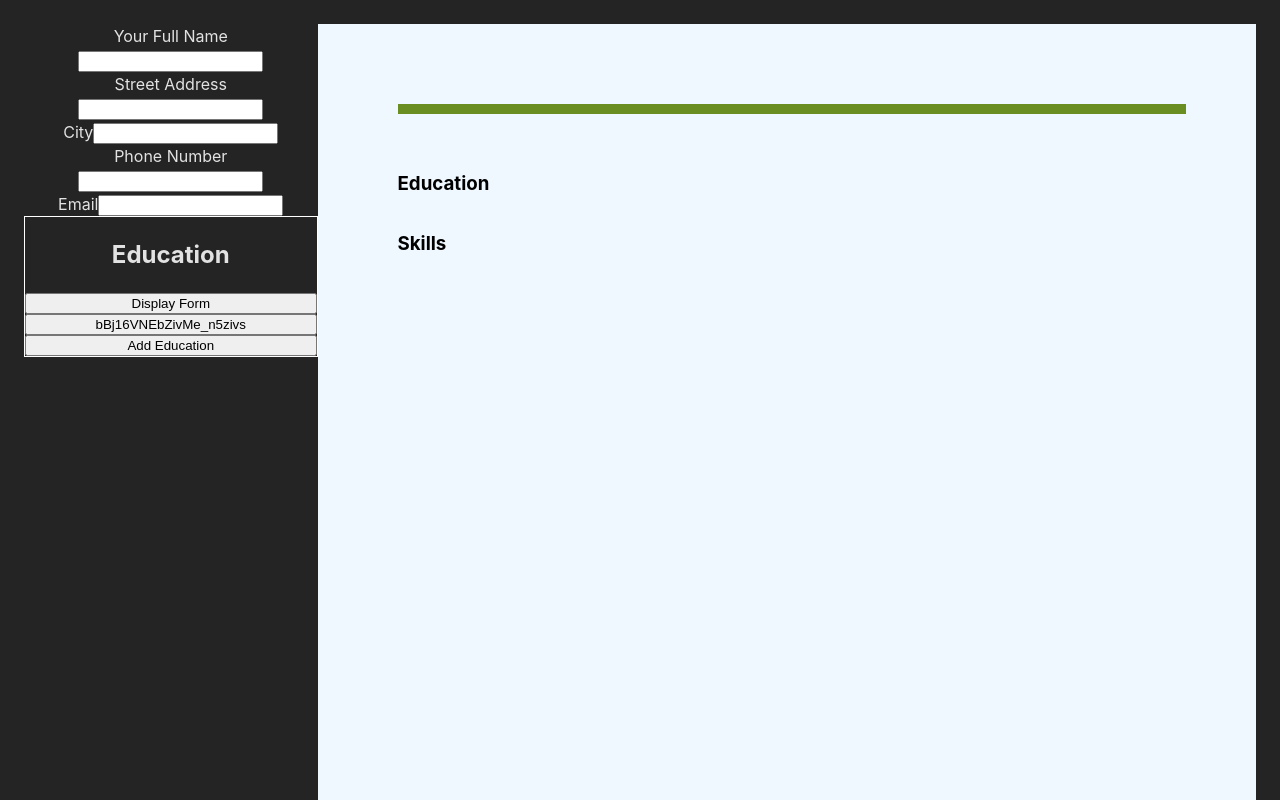
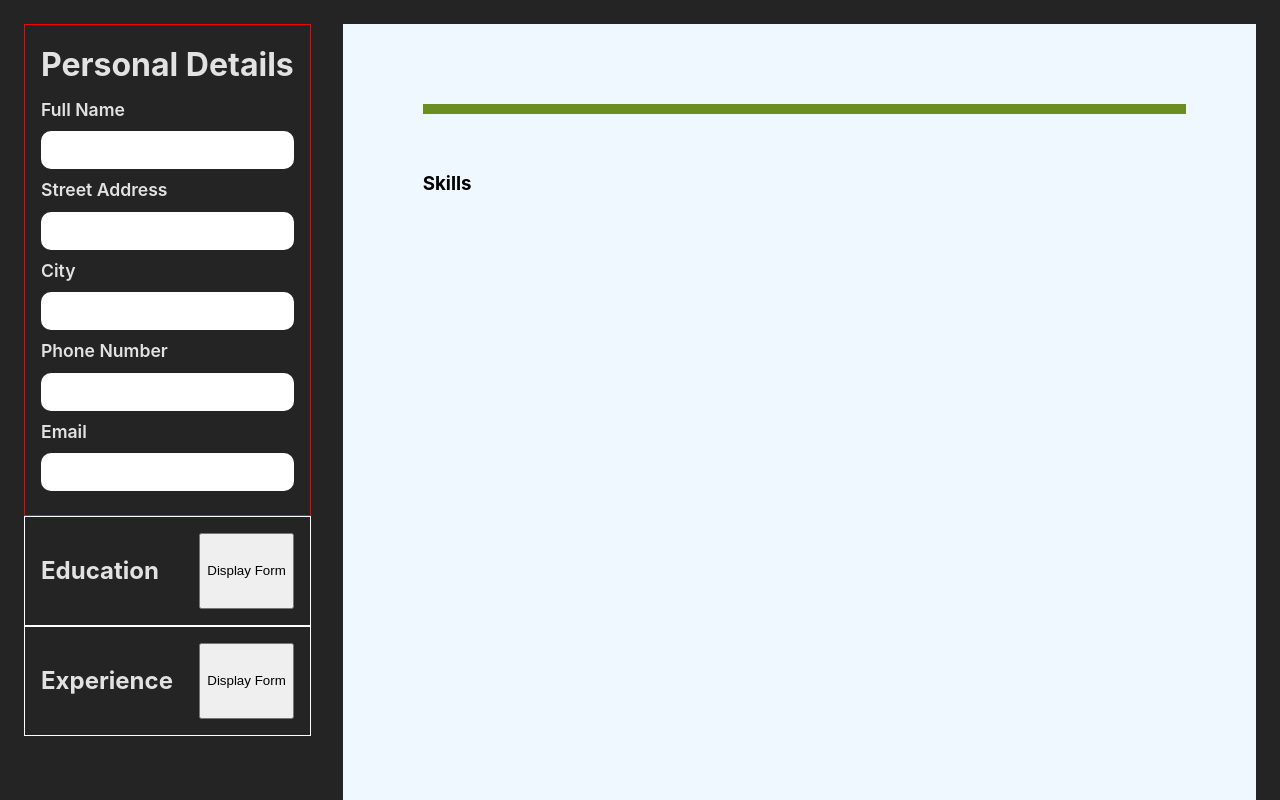
Before and after one commit to rzho17/react-cv-app, a React (Vite) app: page / in a window 1280 px wide. Shown: the top 800 px of the page. Built offline with nearby package versions, Linux system fonts and the light colour scheme.

Commit message:
Added logic/styles to determine type of education container

```diff
--- a/src/App.jsx
+++ b/src/App.jsx
@@ -55,34 +55,35 @@ function App() {
   // ]);
 
   const [educationData, setEducationData] = useState([]);
+  const [experienceData, setExperienceData] = useState([]);
+  // useEffect(() => {
+  //   setEducationData((prevData) => {
+  //     if (prevData.length === 0) {
+  //       return [
+  //         {
+  //           type: "Education",
+  //           date: "",
+  //           location: "",
+  //           place: "",
+  //           title: "",
+  //           id: nanoid(),
+  //           info: "",
+  //         },
+  //       ];
+  //     }
+  //     return prevData;
+  //   });
+  // }),
+  //   [];
 
-  useEffect(() => {
-    setEducationData((prevData) => {
-      if (prevData.length === 0) {
-        return [
-          {
-            type: "Education",
-            date: "",
-            location: "",
-            place: "",
-            title: "",
-            id: nanoid(),
-            info: "",
-          },
-        ];
-      }
-      return prevData;
-    });
-  }),
-    [];
-  const [experienceData, setExperienceData] = useState({
-    type: "",
-    date: "",
-    location: "",
-    place: "",
-    title: "",
-    info: "",
-  });
+  // const [experienceData, setExperienceData] = useState({
+  //   type: "",
+  //   date: "",
+  //   location: "",
+  //   place: "",
+  //   title: "",
+  //   info: "",
+  // });
 
   function handleChange(evt) {
     setPersonalFormData((prevData) => {
@@ -93,8 +94,10 @@ function App() {
     });
   }
 
-  function handleEducation(evt) {
-    setEducationData((prevData) => {
+  function handleEducation(evt, condition) {
+    const setFunc = condition ? setEducationData : setExperienceData;
+    console.log(experienceData);
+    setFunc((prevData) => {
       const lastIndex = prevData.length - 1;
 
       const newData = [...prevData];
@@ -108,8 +111,9 @@ function App() {
     });
   }
 
-  function cancelChanges() {
-    setEducationData((prevData) => {
+  function cancelChanges(cancelCondition) {
+    const setFunc = cancelCondition ? setEducationData : setExperienceData;
+    setFunc((prevData) => {
       const lastIndex = prevData.length - 1;
 
       const newData = [...prevData].splice(0, lastIndex);
@@ -119,28 +123,20 @@ function App() {
   }
 
   const [oldEducation, setOldEducation] = useState([]);
-  function cancelEdit(data) {
-    // setOldEducation(educationData);
-    // console.log(educationData);
+  const [oldExperience, setOldExperience] = useState([]);
+
+  function cancelEdit(condition) {
     console.log(oldEducation);
-    setEducationData(oldEducation);
-    // setEducationData()
-    // setEducationData(educationData);
-    // console.log(data);
-    // setEducationData((prevData) => {
-    //   const lastIndex = prevData.length - 1;
-    //   const newData = [...prevData];
-    //   const currentData = data[0];
-    //   const currentId = data[0].id;
-    //   console.log(prevData);
-    //   // console.log("the current data");
-    //   // console.log(currentData);
-    //   // console.log(prevData[0].id);
-    //   if (prevData[0].id === currentId) {
-    //     console.log("the current data");
-    //     console.log(currentData);
-    //     return [newData, currentData];
-    //   }
+
+    // setEducationData(oldEducation);
+    // setFunc(data);
+
+    if (condition) {
+      setEducationData(oldEducation);
+    } else {
+      setExperienceData(oldExperience);
+    }
+
     //   //find the current index that is being edited
     //   //save the current index in a value
     //   //when the cancel button is pressed put the current value into the current index
@@ -149,7 +145,16 @@ function App() {
     // });
   }
 
-  function addEducation() {
+  function deleteItem(obj, condition) {
+    console.log(obj);
+    const setFunc = condition ? setEducationData : setExperienceData;
+    setFunc((prevData) => {
+      return prevData.filter((item) => item.id !== obj[0].id);
+    });
+  }
+
+  function addEducation(condition) {
+    const setFunc = condition ? setEducationData : setExperienceData;
     const test = {
       date: "",
       location: "",
@@ -158,20 +163,18 @@ function App() {
       id: nanoid(),
       info: "",
     };
-    setEducationData((prevData) => {
+    setFunc((prevData) => {
       return [...prevData, test];
     });
   }
 
-  //opens the selected education
-  //opens up a form
-  //form entered will change the selected education
-
-  function updateEducation(evt, data) {
+  function updateEducation(evt, data, condition) {
     //my thought is i need the state to change so i re render the education form
     // const filtered = educationData.filter((item) => item.id === data.id);
     // console.log(educationData.filter((data) => data.id === id));
     // console.log(filtered);
+
+    const setFunc = condition ? setEducationData : setExperienceData;
 
     console.log("he is the data!");
     console.log(data);
@@ -179,19 +182,7 @@ function App() {
 
     const { name, value } = evt.target;
 
-    setEducationData((prevData) => {
-      // setOldEducation(prevData);
-
-      // setOldEducation((oldData) => {
-      //   return oldData.map((oldItem) => {
-      //     if (oldItem.id === data[0].id) {
-      //       console.log("i have been updated");
-      //       return data[0];
-      //     }
-      //     return oldItem;
-      //   });
-      // });
-
+    setFunc((prevData) => {
       return prevData.map((item) => {
         // console.log(value);
         if (item.id === data[0].id) {
@@ -217,6 +208,9 @@ function App() {
         cancelChanges={cancelChanges}
         cancelEdit={cancelEdit}
         setOldEducation={setOldEducation}
+        deleteItem={deleteItem}
+        experienceData={experienceData}
+        setOldExperience={setOldExperience}
       />
       <Cv
         personalFormData={personalFormData}
--- a/src/components/Cv.jsx
+++ b/src/components/Cv.jsx
@@ -24,10 +24,16 @@ export default function Cv({
 
       <Header personalFormData={personalFormData} />
 
+      {educationData.length >= 1 ? <h3>Education</h3> : null}
+
       {educationData.map((data) => {
-        return (
-          <Experience key={nanoid()} cvTitle={data.type} educationData={data} />
-        );
+        return <Experience key={nanoid()} educationData={data} />;
+      })}
+
+      {experienceData.length >= 1 ? <h3>Experience</h3> : null}
+      {experienceData.map((data) => {
+        console.log(data);
+        return <Experience key={nanoid()} educationData={data} />;
       })}
 
       {/* <Experience cvTitle={"Education"} educationData={educationData} /> */}
--- a/src/components/EducationContainer.jsx
+++ b/src/components/EducationContainer.jsx
@@ -13,8 +13,11 @@ export default function EducationContainer({
   cancelChanges,
   cancelEdit,
   setOldEducation,
+  deleteItem,
+  setCondition,
 }) {
   const [display, setDisplay] = useState(false);
+  const [experienceDisplay, setExperienceDisplay] = useState(false);
 
   //changes display to hide or show education form
   function changeDisplay() {
@@ -24,9 +27,16 @@ export default function EducationContainer({
       return !prev;
     });
   }
+  function changeExperienceDisplay() {
+    // console.log(display);
+    setExperienceDisplay((prev) => {
+      //   console.log(educationData);
+      return !prev;
+    });
+  }
 
   function addNewEducation() {
-    addEducation();
+    addEducation(setCondition);
     changeDisplay();
   }
 
@@ -34,35 +44,54 @@ export default function EducationContainer({
     console.log("here is the data before cancel");
     console.log(educationData);
     changeDisplay();
-    cancelChanges();
+    cancelChanges(setCondition);
     console.log("after cancel");
     console.log(educationData);
   }
 
   return (
     <div className="educationContainer">
-      <h2>Education</h2>
+      <div className="education--header">
+        <h2>{setCondition ? "Education" : "Experience"}</h2>
 
-      {!display && <Button func={changeDisplay} text={"Display Form"} />}
+        {<Button func={changeExperienceDisplay} text={"Display Form"} />}
+      </div>
+
+      {/* displays section  */}
+      {experienceDisplay && (
+        <div className="education--experience">
+          {/* displays list of experience only on the add section */}
+          {!display && (
             <DisplayExperience
               data={educationData}
               updateEducation={updateEducation}
               cancelEdit={cancelEdit}
               setOldEducation={setOldEducation}
+              deleteItem={deleteItem}
+              setCondition={setCondition}
             />
+          )}
           {/* displays form if button is clicked */}
           {display && (
             <EducationForm
               educationData={educationData}
               handleEducation={handleEducation}
               addEducation={addEducation}
+              condition={setCondition}
             />
           )}
 
-      {!display && <Button func={addNewEducation} text={"Add Education"} />}
+          {!display && (
+            <Button
+              func={addNewEducation}
+              text={setCondition ? "Add Education" : "Add Experience"}
+            />
+          )}
 
           {display ? <Button func={cancel} text={"Cancel"} /> : null}
           {display ? <Button func={changeDisplay} text={"Save"} /> : null}
         </div>
+      )}
+    </div>
   );
 }
--- a/src/components/Experience.jsx
+++ b/src/components/Experience.jsx
@@ -4,6 +4,7 @@ export default function Experience({ cvTitle, educationData }) {
   return (
     <>
       {cvTitle && <h3 className="cv--description--title">{cvTitle}</h3>}
+
       <div className="cv--education--container">
         <div className="cv--date">
           <p className="cv--year">{educationData.date}</p>
@@ -12,7 +13,9 @@ export default function Experience({ cvTitle, educationData }) {
         <div className="cv--info">
           <p className="cv--company">{educationData.place}</p>
           <p className="cv--job-info">{educationData.title}</p>
-          {educationData.info && <p>{educationData.info}</p>}
+          {educationData.info && (
+            <p className="cv--job-description">{educationData.info}</p>
+          )}
         </div>
       </div>
     </>
--- a/src/components/Form.jsx
+++ b/src/components/Form.jsx
@@ -14,6 +14,9 @@ export default function Form({
   cancelChanges,
   cancelEdit,
   setOldEducation,
+  deleteItem,
+  experienceData,
+  setOldExperience,
 }) {
   return (
     <div className="form--container">
@@ -31,6 +34,20 @@ export default function Form({
         cancelChanges={cancelChanges}
         cancelEdit={cancelEdit}
         setOldEducation={setOldEducation}
+        deleteItem={deleteItem}
+        setCondition={true}
+      />
+
+      <EducationContainer
+        educationData={experienceData}
+        handleEducation={handleEducation}
+        addEducation={addEducation}
+        updateEducation={updateEducation}
+        cancelChanges={cancelChanges}
+        cancelEdit={cancelEdit}
+        setOldEducation={setOldExperience}
+        deleteItem={deleteItem}
+        setCondition={false}
       />
 
       {/* <Button text={"asdfasd"} /> */}
--- a/src/components/HeaderForm.jsx
+++ b/src/components/HeaderForm.jsx
@@ -1,9 +1,12 @@
+import "../styles/HeaderForm.css";
+
 export default function HeaderForm({ formData, handleChange }) {
   return (
     //takes form info for the header section
     <form action="" className="form--personal">
+      <h2 className="form--header">Personal Details</h2>
       <div className="form--name">
-        <label htmlFor="fullName">Your Full Name</label>
+        <label htmlFor="fullName">Full Name</label>
         <input
           id="fullName"
           type="text"
--- a/src/styles/App.css
+++ b/src/styles/App.css
@@ -9,9 +9,24 @@
 
 main {
   display: flex;
+  justify-content: space-evenly;
+  gap: 2rem;
+}
+
+.form--container {
+  flex-grow: 1;
 }
 
 .educationContainer {
   display: flex;
   flex-direction: column;
 }
+
+.education--header {
+  display: flex;
+}
+
+.education--experience {
+  display: flex;
+  flex-direction: column;
+}
--- a/src/styles/EducationContainer.css
+++ b/src/styles/EducationContainer.css
@@ -1,3 +1,9 @@
 .educationContainer {
   border: 1px solid white;
+  padding: 1rem;
 }
+
+.education--header {
+  display: flex;
+  justify-content: space-between;
+}
--- a/src/styles/Experience.css
+++ b/src/styles/Experience.css
@@ -13,3 +13,7 @@
 .cv--education--container p {
   margin-bottom: -1rem;
 }
+
+.cv--job-description {
+  margin-top: 2rem;
+}
--- /dev/null
+++ b/src/styles/HeaderForm.css
@@ -0,0 +1,42 @@
+.form--personal {
+  /* display: flex; */
+  flex-direction: column;
+
+  justify-content: space-between;
+  align-items: flex-start;
+  gap: 1rem;
+  padding: 1rem;
+
+  border: 1px solid red;
+}
+
+.form--personal h2 {
+  text-align: left;
+  font-size: 2rem;
+  text-wrap: nowrap;
+  margin: 0;
+  margin-bottom: 0.5rem;
+}
+
+.form--personal div {
+  display: flex;
+  flex-direction: column;
+  gap: 0.5rem;
+  text-align: left;
+  margin-bottom: 0.5rem;
+}
+.form--personal label {
+  font-size: 1.1rem;
+  font-weight: 600;
+}
+
+.form--personal input {
+  font-size: 1rem;
+  padding: 10px;
+  border-radius: 10px;
+  border: none;
+}
+
+.form--personal input:focus {
+  outline: 1px solid rgb(107, 215, 255);
+}
```
Also changed, not shown: src/components/DisplayExperience.jsx (+17 -4 lines), src/components/EducationForm.jsx (+40 -24 lines). Lines whose indentation alone changed are shown as unchanged.
